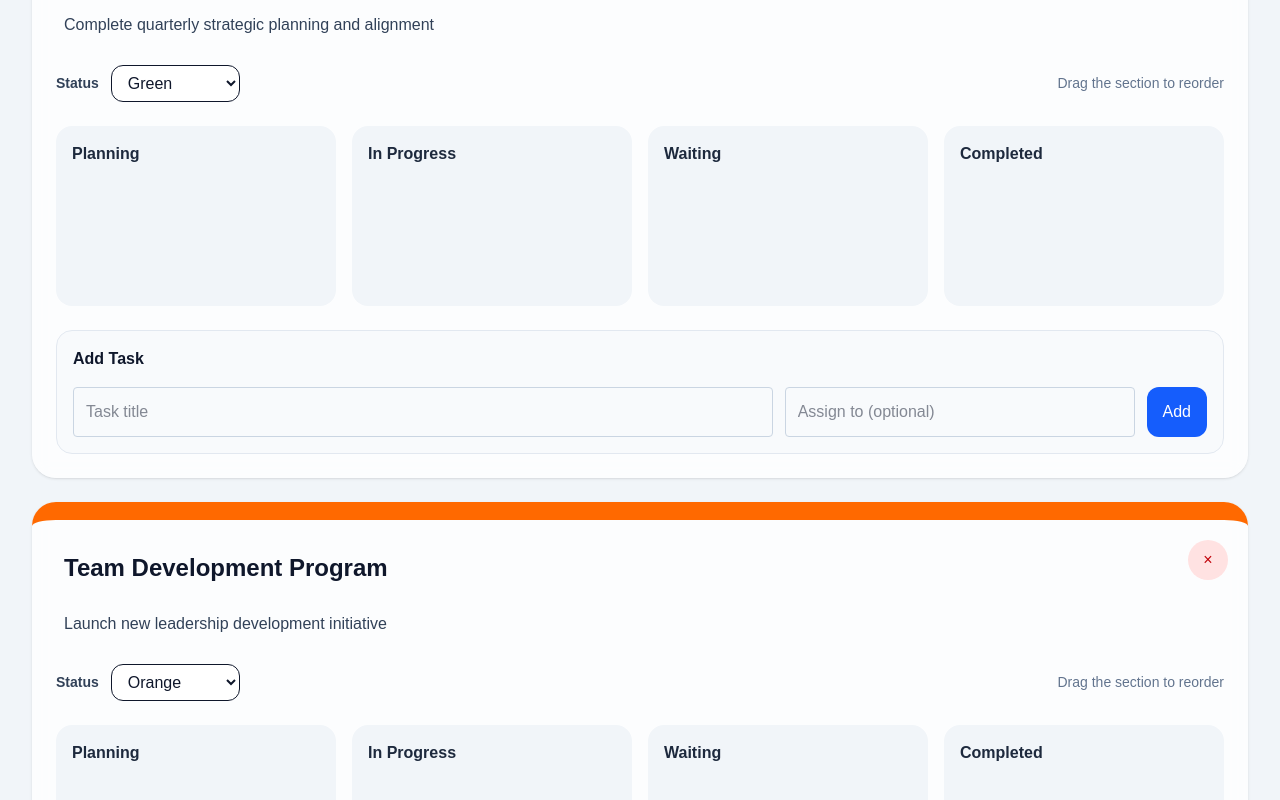
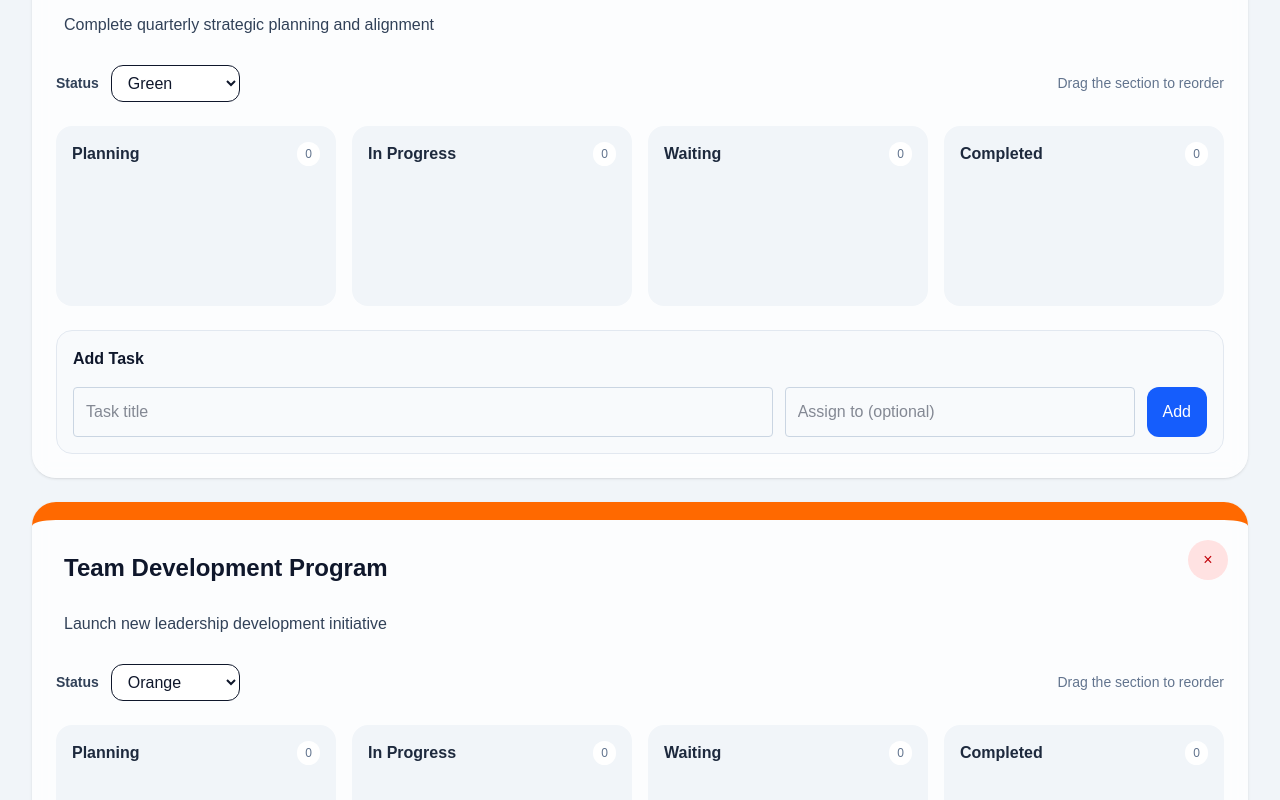
Before and after one commit to NaNo8831/Tool, a Next.js app: page / in a window 1280 px wide. Shown: the part 860-1660 px from the top of the page. Built offline with nearby package versions, Linux system fonts and the light colour scheme.

Commit message:
Add task drag-and-drop status updates

```diff
--- a/app/components/objectives/ObjectiveCard.tsx
+++ b/app/components/objectives/ObjectiveCard.tsx
@@ -4,7 +4,7 @@ import type { DragEvent } from 'react';
 import { EditableField } from '@/app/components/ui/EditableField';
 import { TaskList } from '@/app/components/objectives/TaskList';
 import { objectiveColorClasses } from '@/app/lib/objectiveOptions';
-import type { Objective } from '@/app/types/objective';
+import type { Objective, TaskStatus } from '@/app/types/objective';
 import type { TaskInput } from '@/app/types/dashboard';
 
 interface ObjectiveCardProps {
@@ -20,6 +20,7 @@ interface ObjectiveCardProps {
   onTaskInputChange: (objectiveId: number, input: TaskInput) => void;
   onAddTask: (objectiveId: number, taskTitle: string, assignedTo: string) => void;
   onOpenTask: (objectiveId: number, taskId: number) => void;
+  onTaskStatusChange: (objectiveId: number, taskId: number, status: TaskStatus) => void;
 }
 
 export function ObjectiveCard({
@@ -34,7 +35,8 @@ export function ObjectiveCard({
   onDelete,
   onTaskInputChange,
   onAddTask,
-  onOpenTask
+  onOpenTask,
+  onTaskStatusChange
 }: ObjectiveCardProps) {
   return (
     <div
@@ -93,6 +95,7 @@ export function ObjectiveCard({
         onTaskInputChange={onTaskInputChange}
         onAddTask={onAddTask}
         onOpenTask={onOpenTask}
+        onTaskStatusChange={onTaskStatusChange}
       />
     </div>
   );
--- a/app/components/objectives/TaskList.tsx
+++ b/app/components/objectives/TaskList.tsx
@@ -1,7 +1,8 @@
 'use client';
 
+import { useState, type DragEvent } from 'react';
 import { taskStatusOptions } from '@/app/lib/objectiveOptions';
-import type { Objective, Task } from '@/app/types/objective';
+import type { Objective, Task, TaskStatus } from '@/app/types/objective';
 import type { TaskInput } from '@/app/types/dashboard';
 
 interface TaskListProps {
@@ -10,6 +11,7 @@ interface TaskListProps {
   onTaskInputChange: (objectiveId: number, input: TaskInput) => void;
   onAddTask: (objectiveId: number, taskTitle: string, assignedTo: string) => void;
   onOpenTask: (objectiveId: number, taskId: number) => void;
+  onTaskStatusChange: (objectiveId: number, taskId: number, status: TaskStatus) => void;
 }
 
 const statusLabels: Record<Task['status'], string> = {
@@ -24,21 +26,70 @@ export function TaskList({
   taskInput,
   onTaskInputChange,
   onAddTask,
-  onOpenTask
+  onOpenTask,
+  onTaskStatusChange
 }: TaskListProps) {
   const title = taskInput?.title || '';
   const assignedTo = taskInput?.assignedTo || '';
+  const [draggingTaskId, setDraggingTaskId] = useState<number | null>(null);
 
   const addCurrentTask = () => {
     onAddTask(objective.id, title, assignedTo);
+  };
+
+  const handleTaskDragStart = (event: DragEvent<HTMLButtonElement>, taskId: number) => {
+    event.stopPropagation();
+    event.dataTransfer.effectAllowed = 'move';
+    event.dataTransfer.setData('application/x-task-id', String(taskId));
+    event.dataTransfer.setData('application/x-task-objective-id', String(objective.id));
+    setDraggingTaskId(taskId);
+  };
+
+  const handleTaskDragEnd = (event: DragEvent<HTMLButtonElement>) => {
+    event.stopPropagation();
+    setDraggingTaskId(null);
+  };
+
+  const handleColumnDragOver = (event: DragEvent<HTMLDivElement>) => {
+    if (!event.dataTransfer.types.includes('application/x-task-id')) return;
+
+    event.preventDefault();
+    event.stopPropagation();
+    event.dataTransfer.dropEffect = 'move';
+  };
+
+  const handleColumnDrop = (event: DragEvent<HTMLDivElement>, status: TaskStatus) => {
+    const taskIdValue = event.dataTransfer.getData('application/x-task-id');
+    const objectiveIdValue = event.dataTransfer.getData('application/x-task-objective-id');
+    if (!taskIdValue || !objectiveIdValue) return;
+
+    event.preventDefault();
+    event.stopPropagation();
+    const taskId = Number(taskIdValue);
+    const sourceObjectiveId = Number(objectiveIdValue);
+    if (!Number.isFinite(taskId) || !Number.isFinite(sourceObjectiveId)) return;
+
+    onTaskStatusChange(sourceObjectiveId, taskId, status);
+    setDraggingTaskId(null);
   };
 
   return (
     <>
       <div className="grid gap-4 md:grid-cols-4 mb-6">
         {taskStatusOptions.map((status) => (
-          <div key={status} className="bg-slate-100 rounded-2xl p-4 min-h-[180px]">
-            <h4 className="font-semibold mb-4 text-slate-800">{statusLabels[status]}</h4>
+          <div
+            key={status}
+            onDragOver={handleColumnDragOver}
+            onDrop={(event) => handleColumnDrop(event, status)}
+            className="bg-slate-100 rounded-2xl p-4 min-h-[180px] transition-colors hover:bg-slate-200/70"
+            aria-label={`${statusLabels[status]} task drop zone`}
+          >
+            <div className="mb-4 flex items-center justify-between gap-2">
+              <h4 className="font-semibold text-slate-800">{statusLabels[status]}</h4>
+              <span className="rounded-full bg-white px-2 py-1 text-xs font-medium text-slate-500">
+                {objective.tasks.filter((task) => task.status === status).length}
+              </span>
+            </div>
             <div className="space-y-3">
               {objective.tasks.filter((task) => task.status === status).map((task) => {
                 const completedSubtasks = (task.subtasks ?? []).filter((subtask) => subtask.completed).length;
@@ -48,8 +99,12 @@ export function TaskList({
                   <button
                     key={task.id}
                     type="button"
+                    draggable
                     onClick={() => onOpenTask(objective.id, task.id)}
-                    className="w-full rounded-xl bg-white p-3 text-left text-slate-800 shadow-sm transition hover:-translate-y-0.5 hover:shadow-md focus:outline-none focus:ring-2 focus:ring-blue-400"
+                    onDragStart={(event) => handleTaskDragStart(event, task.id)}
+                    onDragEnd={handleTaskDragEnd}
+                    className={`w-full cursor-grab rounded-xl bg-white p-3 text-left text-slate-800 shadow-sm transition hover:-translate-y-0.5 hover:shadow-md focus:outline-none focus:ring-2 focus:ring-blue-400 active:cursor-grabbing ${draggingTaskId === task.id ? 'opacity-50 ring-2 ring-blue-300' : ''}`}
+                    aria-label={`Drag ${task.title || 'Untitled task'} to update its status, or click to open details`}
                   >
                     <div className="font-semibold text-slate-900">{task.title || 'Untitled task'}</div>
                     <div className="mt-3 flex flex-wrap gap-2 text-xs text-slate-500">
--- a/app/page.tsx
+++ b/app/page.tsx
@@ -18,7 +18,7 @@ import type {
   MeetingSectionKey,
   TaskInput
 } from '@/app/types/dashboard';
-import type { Objective, Subtask, Task } from '@/app/types/objective';
+import type { Objective, Subtask, Task, TaskStatus } from '@/app/types/objective';
 import { objectivesData } from '@/data/objectives';
 
 const getTodayDate = () => new Date().toISOString().slice(0, 10);
@@ -316,6 +316,19 @@ export default function Home() {
     ));
   };
 
+  const updateTaskStatus = (objectiveId: number, taskId: number, status: TaskStatus) => {
+    setObjectives(objectives.map((obj) =>
+      obj.id === objectiveId
+        ? {
+            ...obj,
+            tasks: obj.tasks.map((task) => (
+              task.id === taskId ? { ...task, status } : task
+            ))
+          }
+        : obj
+    ));
+  };
+
   const updateTaskInput = (objectiveId: number, input: TaskInput) => {
     setTaskInputs({
       ...taskInputs,
@@ -531,6 +544,7 @@ export default function Home() {
               onTaskInputChange={updateTaskInput}
               onAddTask={addTask}
               onOpenTask={openTaskDetails}
+              onTaskStatusChange={updateTaskStatus}
             />
           ))}
         </div>
```
